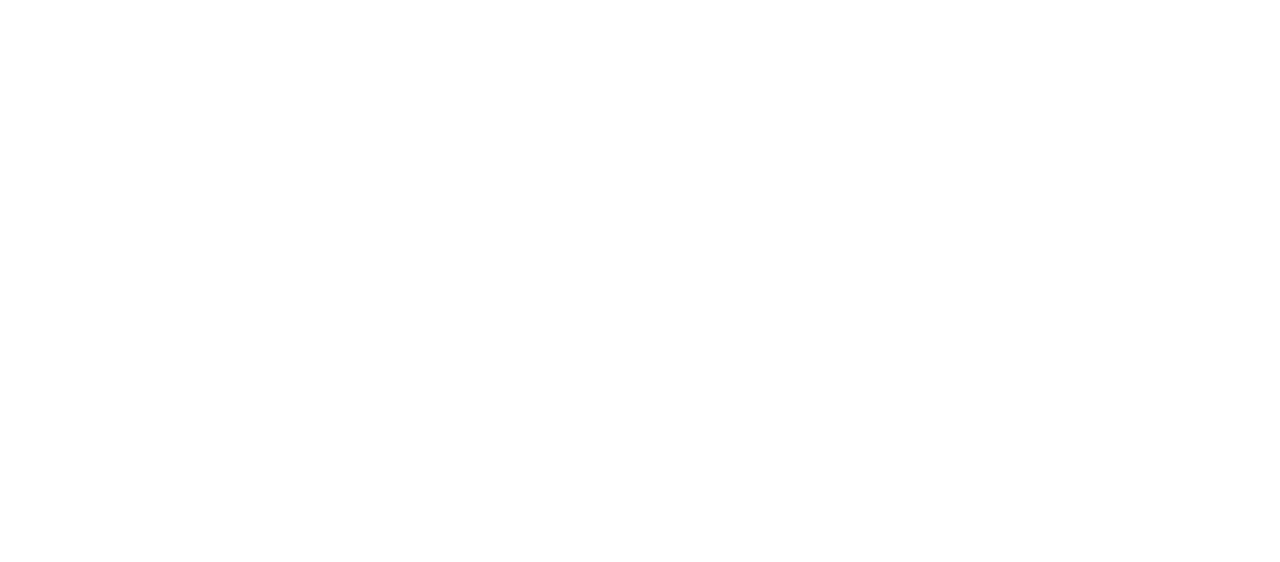
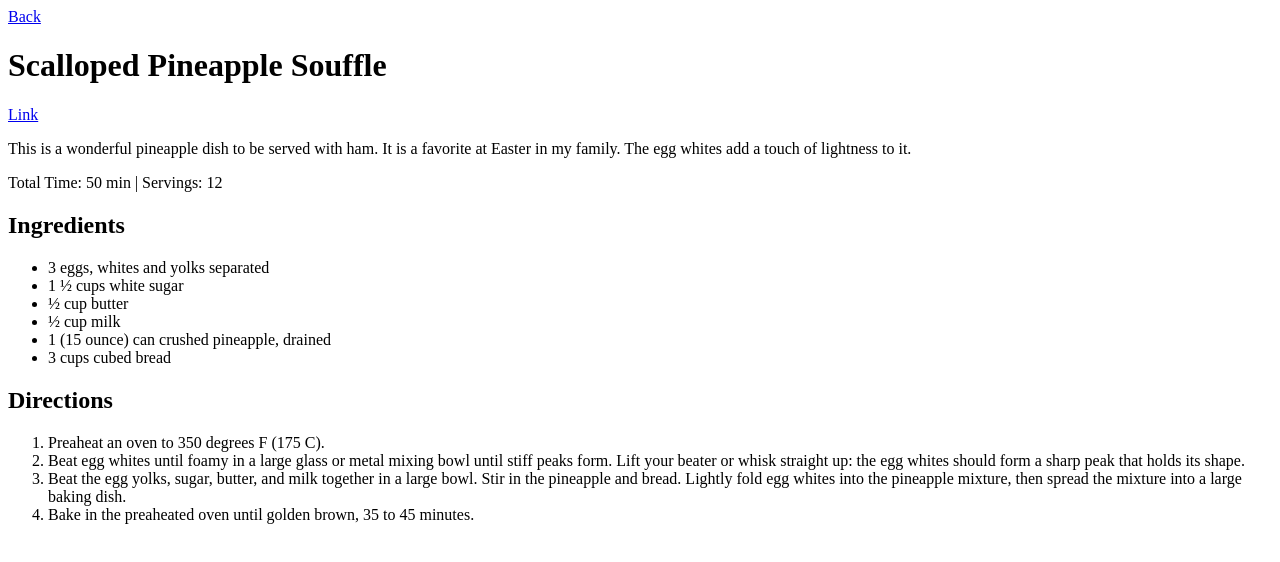
Before and after one commit to itspabro/the_odin_project_work, a plain HTML site: page odin-recipes/recipes/pineapple_souffle.html in a window 1280 px wide. Drawn offline with Linux system fonts and the light colour scheme.

Commit message:
Create scalloped souffle recipe

```diff
--- a/odin-recipes/recipes/pineapple_souffle.html
+++ b/odin-recipes/recipes/pineapple_souffle.html
@@ -0,0 +1,54 @@
+<!DOCTYPE html>
+<html lang="en">
+
+<head>
+
+    <meta charset="UTF-8">
+    <meta name="viewport" content="width=device-width, initial-scale=1.0">
+    <title>Pineapple Souffle</title>
+
+</head>
+
+<body>
+
+    <a href="../index.html">Back</a>
+
+    <h1>Scalloped Pineapple Souffle</h1>
+
+    <a href="https://www.allrecipes.com/recipe/214025/scalloped-pineapple-souffle/" target="_blank" rel="noreferrer noopener">Link</a>
+
+    <p>This is a wonderful pineapple dish to be served with ham. It is
+        a favorite at Easter in my family. The egg whites add a touch
+        of lightness to it.</p>
+
+    <p>Total Time: 50 min | Servings: 12</p>
+
+    <h2>Ingredients</h2>
+
+    <ul>
+        <li>3 eggs, whites and yolks separated</li>
+        <li>1 ½ cups white sugar</li>
+        <li>½ cup butter</li>
+        <li>½ cup milk</li>
+        <li>1 (15 ounce) can crushed pineapple, drained</li>
+        <li>3 cups cubed bread</li>
+    </ul>
+
+    <h2>Directions</h2>
+
+    <ol>
+        <li>Preaheat an oven to 350 degrees F (175 C).</li>
+        <li>Beat egg whites until foamy in a large glass or metal
+            mixing bowl until stiff peaks form. Lift your beater or
+            whisk straight up: the egg whites should form a sharp
+            peak that holds its shape.</li>
+        <li>Beat the egg yolks, sugar, butter, and milk together in
+            a large bowl. Stir in the pineapple and bread. Lightly
+            fold egg whites into the pineapple mixture, then spread
+            the mixture into a large baking dish.</li>
+        <li>Bake in the preaheated oven until golden brown, 35 to 45 minutes.</li>
+    </ol>
+
+</body>
+
+</html>
```
Also changed, not shown: odin-recipes/recipes/spring_salad.html (+4 -0 lines).
